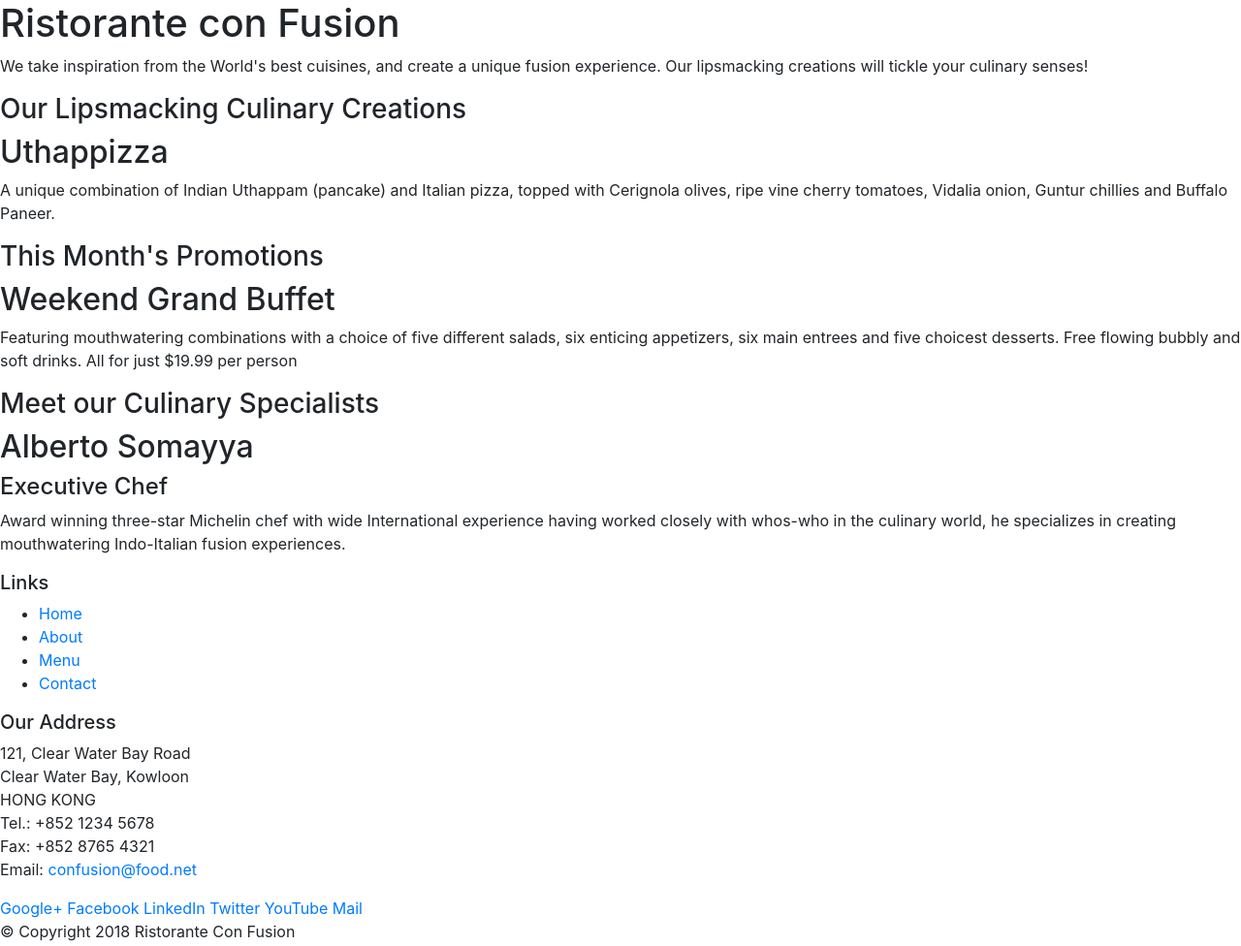
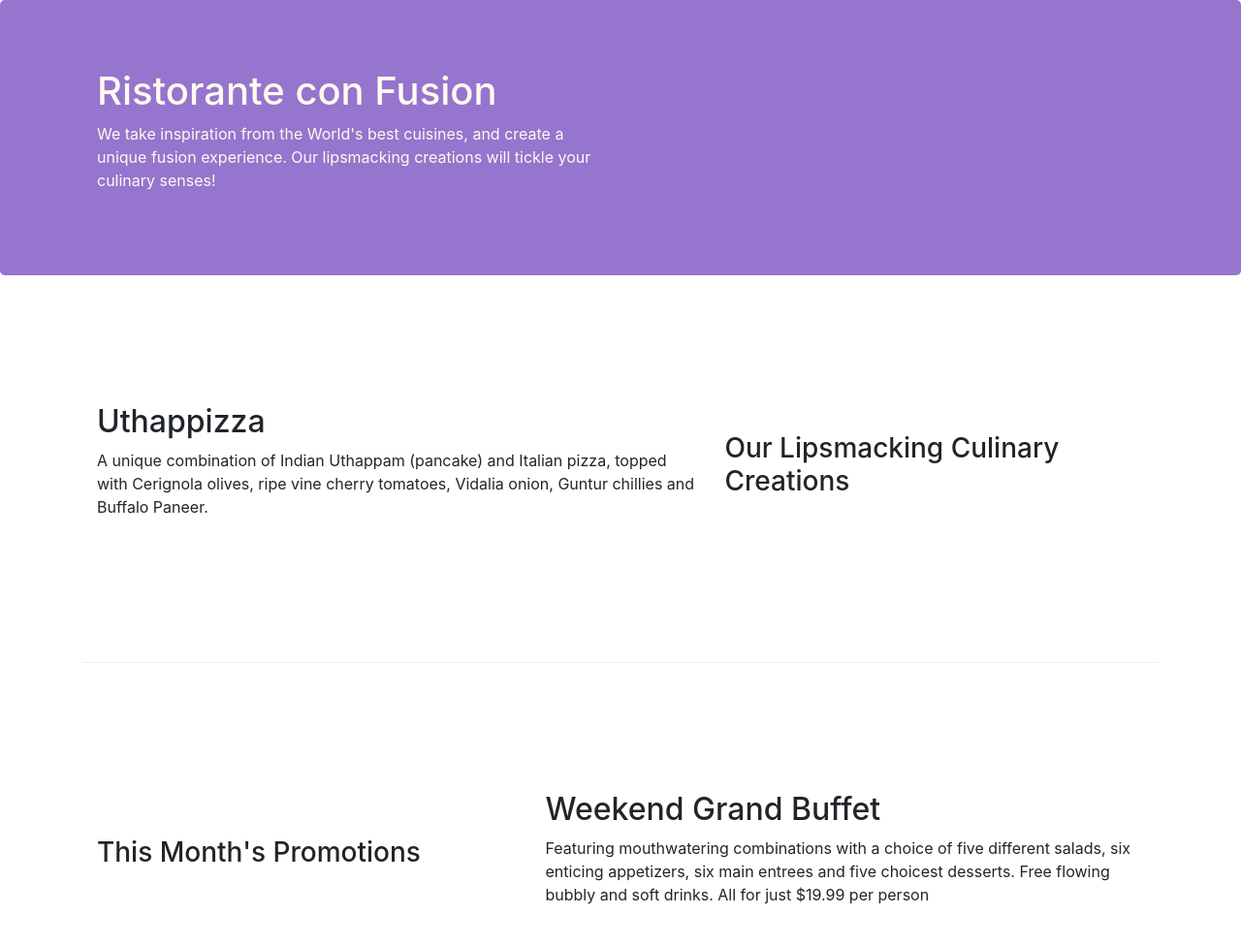
Before and after one commit to ZidongLiu/getting_started_with_bootstrap, a website: page index.html in a window 1280 px wide. Shown: the top 976 px of the page at 97% size. Drawn offline with nearby package versions, Linux system fonts and the light colour scheme.

Commit message:
first assignment

```diff
--- /dev/null
+++ b/css/styles.css
@@ -0,0 +1,30 @@
+.row-header{
+    margin:0px auto;
+    padding:0px;
+}
+
+.row-content {
+    margin:0px auto;
+    padding: 50px 0px 50px 0px;
+    border-bottom: 1px ridge;
+    min-height:400px;
+}
+
+.footer{
+    background-color: #D1C4E9;
+    margin:0px auto;
+    padding: 20px 0px 20px 0px;
+}
+
+.jumbotron {
+    padding:70px 30px 70px 30px;
+    margin:0px auto;
+    background: #9575CD ;
+    color:floralwhite;
+}
+
+address{
+    font-size:80%;
+    margin:0px;
+    color:#0f0f0f;
+}
--- a/index.html
+++ b/index.html
@@ -9,51 +9,52 @@
 
     <!-- Bootstrap CSS -->
     <link rel="stylesheet" href="node_modules/bootstrap/dist/css/bootstrap.min.css">
+    <link rel="stylesheet" href="css/styles.css">
     <title>Ristorante Con Fusion</title>
 </head>
 
 <body>
 
-    <header>
-        <div>
-            <div>
-                <div>
+    <header class="jumbotron">
+        <div class="container">
+            <div class="row row-header">
+                <div class="col-12 col-sm-6">
                     <h1>Ristorante con Fusion</h1>
                     <p>We take inspiration from the World's best cuisines, and create a unique fusion experience. Our lipsmacking creations will tickle your culinary senses!</p>
                 </div>
-                <div>
+                <div class="col-12 col-sm-6">
                 </div>
             </div>
         </div>
     </header>
 
-    <div>
-        <div>
-            <div>
+    <div class="container">
+        <div class="row row-content align-items-center">
+            <div class="col-12 col-sm-5 order-sm-last">
                 <h3>Our Lipsmacking Culinary Creations</h3>
             </div>
-            <div>
+            <div class="col-12 col-sm-7 order-sm-first">
                 <h2>Uthappizza</h2>
                 <p>A unique combination of Indian Uthappam (pancake) and Italian pizza, topped with Cerignola olives, ripe vine cherry tomatoes, Vidalia onion, Guntur chillies and Buffalo Paneer.</p>
             </div>
         </div>
 
 
-        <div>
-            <div>
+        <div class="row row-content align-items-center">
+            <div class="col-12 col-sm-5">
                 <h3>This Month's Promotions</h3>
             </div>
-            <div>
+            <div class="col-12 col-sm-7">
                 <h2>Weekend Grand Buffet</h2>
                 <p>Featuring mouthwatering combinations with a choice of five different salads, six enticing appetizers, six main entrees and five choicest desserts. Free flowing bubbly and soft drinks. All for just $19.99 per person </p>
             </div>
         </div>
 
-        <div>
-            <div>
+        <div class="row row-content align-items-center">
+            <div class="col-12 col-sm-5 order-sm-last">
                 <h3>Meet our Culinary Specialists</h3>
             </div>
-            <div>
+            <div class="col-12 col-sm-7 order-sm-first">
                 <h2>Alberto Somayya</h2>
                 <h4>Executive Chef</h4>
                 <p>Award winning three-star Michelin chef with wide International experience having worked closely with whos-who in the culinary world, he specializes in creating mouthwatering Indo-Italian fusion experiences. </p>
@@ -61,19 +62,19 @@
         </div>
     </div>
 
-    <footer>
-        <div>
-            <div>
-                <div>
+    <footer class="footer">
+        <div class="container">
+            <div class="row">
+                <div class="col-12 col-sm-2 offset-1">
                     <h5>Links</h5>
-                    <ul>
+                    <ul class="list-unstyled">
                         <li><a href="#">Home</a></li>
                         <li><a href="#">About</a></li>
                         <li><a href="#">Menu</a></li>
                         <li><a href="#">Contact</a></li>
                     </ul>
                 </div>
-                <div>
+                <div class="col-12 col-sm-3">
                     <h5>Our Address</h5>
                     <address>
 		              121, Clear Water Bay Road<br>
@@ -84,8 +85,8 @@
 		              Email: <a href="mailto:confusion@food.net">confusion@food.net</a>
 		           </address>
                 </div>
-                <div>
-                    <div>
+                <div class="col-12 col-sm-6 align-self-center">
+                    <div class="text-center">
                         <a href="http://google.com/+">Google+</a>
                         <a href="http://www.facebook.com/profile.php?id=">Facebook</a>
                         <a href="http://www.linkedin.com/in/">LinkedIn</a>
@@ -96,8 +97,10 @@
                 </div>
            </div>
            <div>
-                <div>
-                    <p>© Copyright 2018 Ristorante Con Fusion</p>
+                <div class="row justify-content-center">
+                    <div class="col-auto">
+                        <p>© Copyright 2018 Ristorante Con Fusion</p>
+                    </div>
                 </div>
            </div>
         </div>
```
Also changed, not shown: aboutus.html (added, +112 -0 lines).
